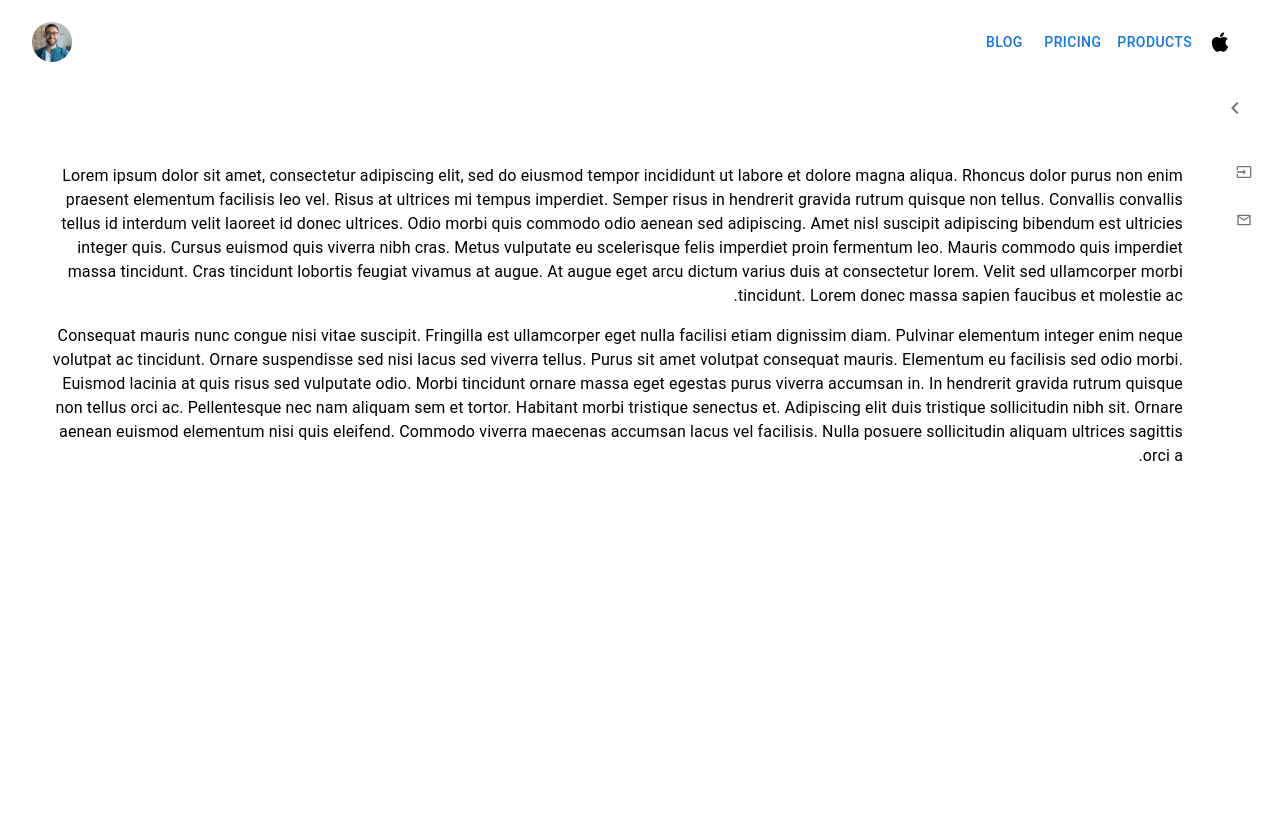
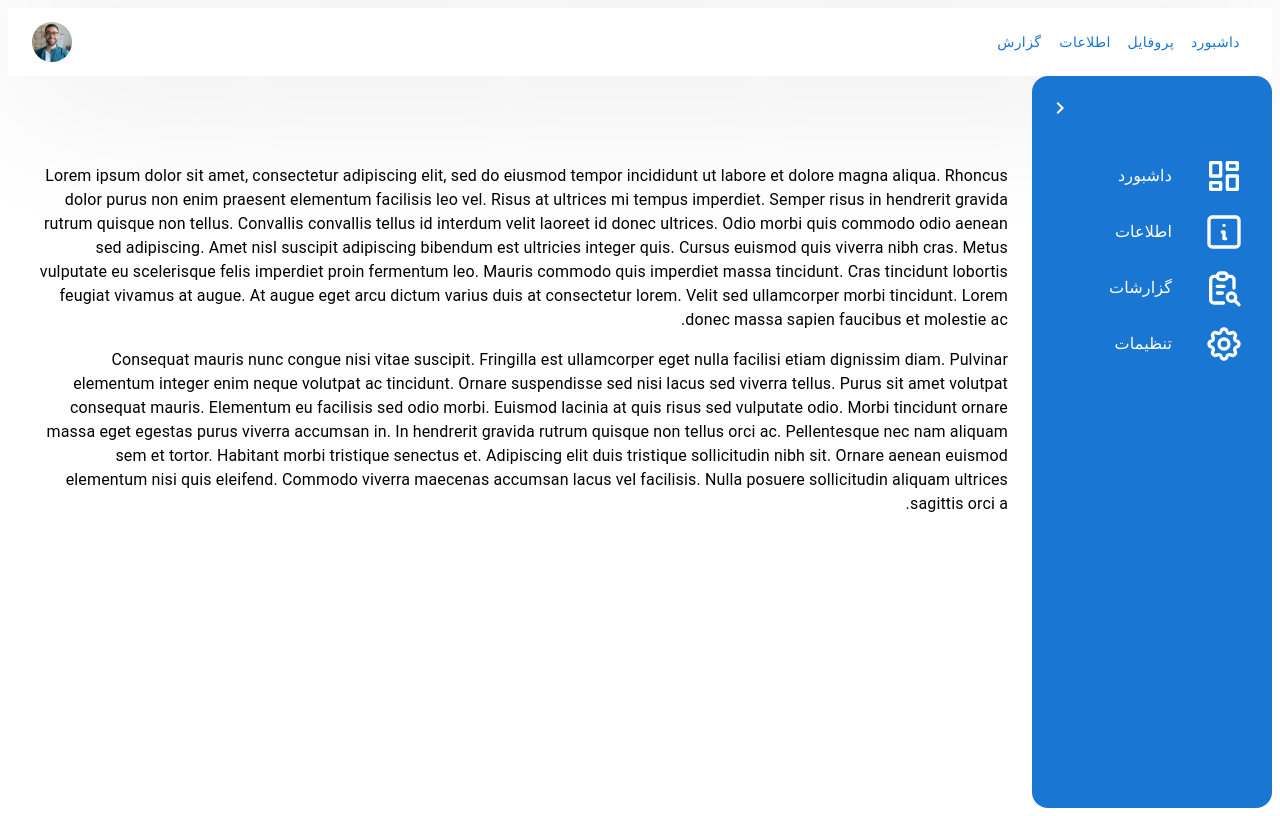
Before and after one commit to fattah-behmadi/UserProfile, a React (Create React App) app: page / in a window 1280 px wide. Built offline with nearby package versions, Linux system fonts and the light colour scheme.

Commit message:
change background sidebar and navbar and fit height

```diff
--- a/src/App.tsx
+++ b/src/App.tsx
@@ -5,7 +5,7 @@ import TheSidebar from "./components/layouts/TheSideBar";
 import TheContent from "./components/layouts/TheContent";
 
 export default function App() {
-  const [open, setOpen] = React.useState(false);
+  const [open, setOpen] = React.useState(true);
 
   const openSidebar = () => {
     setOpen(!open);
@@ -14,12 +14,13 @@ export default function App() {
   return (
     <Container
       maxWidth="xl"
-      sx={{ display: "flex", flexDirection: "column" }}
+
+      sx={{ display: "flex", flexDirection: "column",height:'100vh' }}
       disableGutters
     >
       <TheNavbar isOpenSidebar={open} handlerOpenSidebar={openSidebar} />
 
-      <Container maxWidth="xl" sx={{ display: "flex" }} disableGutters>
+      <Container maxWidth="xl" sx={{ display: "flex" ,height:'inherit'}} disableGutters>
         <TheSidebar handlerCloseSidebar={openSidebar} isOpen={open} />
         <TheContent />
       </Container>
--- a/src/assets/style/style.css
+++ b/src/assets/style/style.css
@@ -1,7 +1,7 @@
 @import "./font.css";
 
 body {
-  font-family: "Estedad";
+  font-family: "Estedad" !important;
   background-color: "#EBEBEB";
 }
 
@@ -20,10 +20,8 @@ body {
   border-radius: 1.5rem;
 }
 
-
-svg{
+svg {
   width: inherit;
   height: inherit;
   color: currentColor;
-  fill: currentColor;
 }
--- a/src/components/childs-components/TheSidebar/SidebarItem.tsx
+++ b/src/components/childs-components/TheSidebar/SidebarItem.tsx
@@ -2,8 +2,9 @@ import ListItem from "@mui/material/ListItem";
 import ListItemButton from "@mui/material/ListItemButton";
 import ListItemIcon from "@mui/material/ListItemIcon";
 import ListItemText from "@mui/material/ListItemText";
-import React, { cloneElement, FunctionComponent } from "react";
+import React from "react";
 import { IconType } from "react-icons/lib";
+import theme from "../../../plugins/theme";
 
 interface props {
   text: string;
@@ -25,14 +26,24 @@ export default function SidebarItem({ text, icon, state }: props) {
         >
           <ListItemIcon
             sx={{
-              minWidth: 0,
               ml: state ? 3 : "auto",
               justifyContent: "center",
+              width: "2.5rem",
+              height: "2.5rem",
+              color: theme.palette.common.white,
+
             }}
           >
             <ItemIcon />
           </ListItemIcon>
-          <ListItemText primary={text} sx={{ opacity: state ? 1 : 0,textAlign:'right' }} />
+          <ListItemText
+            primary={text}
+            sx={{
+              opacity: state ? 1 : 0,
+              textAlign: "right",
+              color: theme.palette.common.white,
+            }}
+          />
         </ListItemButton>
       </ListItem>
     </>
--- a/src/components/childs-components/TheSidebar/SidebarListItems.tsx
+++ b/src/components/childs-components/TheSidebar/SidebarListItems.tsx
@@ -1,8 +1,13 @@
 import List from "@mui/material/List";
 import SidebarItem from "./SidebarItem";
+import { IconType } from "react-icons/lib";
 
-import { MdOutlineEmail, MdInput } from "react-icons/md";
-import { IconType } from "react-icons/lib";
+import {
+  TbLayoutDashboard,
+  TbInfoSquare,
+  TbReportSearch,
+  TbSettings,
+} from "react-icons/tb";
 
 interface props {
   state: boolean;
@@ -16,13 +21,23 @@ interface itemType {
 export default function SidebarListItems({ state }: props) {
   const itemsList: itemType[] = [
     {
-      title: "E-mail",
-      icon: MdInput,
+      title: "داشبورد",
+      icon: TbLayoutDashboard,
       isAdmin: true,
     },
     {
-      title: "Input",
-      icon: MdOutlineEmail,
+      title: "اطلاعات",
+      icon: TbInfoSquare,
+      isAdmin: true,
+    },
+    {
+      title: "گزارشات",
+      icon: TbReportSearch,
+      isAdmin: true,
+    },
+    {
+      title: "تنظیمات",
+      icon: TbSettings,
       isAdmin: true,
     },
   ];
--- a/src/components/layouts/TheNabar.tsx
+++ b/src/components/layouts/TheNabar.tsx
@@ -16,8 +16,26 @@ import { ListItemIcon } from "@mui/material";
 import { useEffect } from "react";
 import { useState } from "react";
 
-const pages = ["Products", "Pricing", "Blog"];
-const settings = ["Profile", "Account", "Dashboard", "Logout"];
+const pages = [
+  {
+    title: "داشبورد",
+    to: "",
+  },
+  {
+    title: "پروفایل",
+    to: "",
+  },
+  {
+    title: "اطلاعات",
+    to: "",
+  },
+  {
+    title: "گزارش",
+    to: "",
+  },
+];
+
+const settings = ["پروفایل", "حساب کاربری", "داشبورد", "خروج"];
 
 interface props {
   isOpenSidebar: boolean;
@@ -57,8 +75,11 @@ export default function TheNavbar({
   };
 
   return (
-    <>
-      <Box>
+    <Box
+      sx={{
+        boxShadow: "0px 4px 160px rgba(0, 0, 0, 0.13)",
+      }}
+    >
       <ToolBar
         sx={{
           width: "inherit",
@@ -67,13 +88,14 @@ export default function TheNavbar({
         }}
       >
         <IconButton
-            color="inherit"
+          color="primary"
           sx={{
             display: { xs: "none", md: "flex" },
             mr: 1,
             ...(isOpenSidebar && { display: "none" }),
           }}
           onClick={handlerOpenSidebar}
+          size="large"
         >
           <AiFillApple />
         </IconButton>
@@ -109,8 +131,8 @@ export default function TheNavbar({
             }}
           >
             {pages.map((page) => (
-                <MenuItem key={page} onClick={handleCloseNavMenu}>
-                  <Typography textAlign="center">{page}</Typography>
+              <MenuItem key={page.title} onClick={handleCloseNavMenu}>
+                <Typography textAlign="center">{page.title}</Typography>
               </MenuItem>
             ))}
           </Menu>
@@ -143,11 +165,11 @@ export default function TheNavbar({
         <Box sx={{ flexGrow: 1, display: { xs: "none", md: "flex" } }}>
           {pages.map((page) => (
             <Button
-                key={page}
+              key={page.title}
               onClick={handleCloseNavMenu}
               sx={{ my: 2, display: "block" }}
             >
-                {page}
+              {page.title}
             </Button>
           ))}
         </Box>
@@ -184,6 +206,5 @@ export default function TheNavbar({
         </Box>
       </ToolBar>
     </Box>
-    </>
   );
 }
--- a/src/components/layouts/TheSideBar.tsx
+++ b/src/components/layouts/TheSideBar.tsx
@@ -2,13 +2,10 @@ import * as React from "react";
 import { styled, Theme, CSSObject } from "@mui/material/styles";
 import Box from "@mui/material/Box";
 import MuiDrawer from "@mui/material/Drawer";
-import { AppBarProps as MuiAppBarProps } from "@mui/material/AppBar";
 import IconButton from "@mui/material/IconButton";
-
 import { MdKeyboardArrowLeft, MdKeyboardArrowRight } from "react-icons/md";
-
 import SidebarListItems from "../childs-components/TheSidebar/SidebarListItems";
-import { Container } from "@mui/system";
+import theme from "../../plugins/theme";
 
 const drawerWidth = 240;
 const openedMixin = (theme: Theme): CSSObject => ({
@@ -40,10 +37,6 @@ const DrawerHeader = styled("div")(({ theme }) => ({
   ...theme.mixins.toolbar,
 }));
 
-interface AppBarProps extends MuiAppBarProps {
-  open?: boolean;
-}
-
 const Drawer = styled(MuiDrawer, {
   shouldForwardProp: (prop) => prop !== "open",
 })(({ theme, open }) => ({
@@ -51,9 +44,10 @@ const Drawer = styled(MuiDrawer, {
   flexShrink: 0,
   whiteSpace: "nowrap",
   boxSizing: "border-box",
-
+  borderRadius: "1rem",
   "& .MuiPaper-root": {
-    position:'relative'
+    position: "relative",
+    background: theme.palette.primary.main,
   },
 
   ...(open && {
@@ -78,7 +72,12 @@ export default function TheSidebar({ handlerCloseSidebar, isOpen }: props) {
       <Drawer variant="permanent" open={isOpen} anchor="right">
         {/* Header Sidebar */}
         <DrawerHeader>
-          <IconButton onClick={handlerCloseSidebar}>
+          <IconButton
+            onClick={handlerCloseSidebar}
+            sx={{
+              color: theme.palette.primary.contrastText,
+            }}
+          >
             {isOpen ? <MdKeyboardArrowRight /> : <MdKeyboardArrowLeft />}
           </IconButton>
         </DrawerHeader>
```
Also changed, not shown: src/plugins/theme.ts (+2 -11 lines), tsconfig.json (+5 -2 lines). Lines whose indentation alone changed are shown as unchanged.
